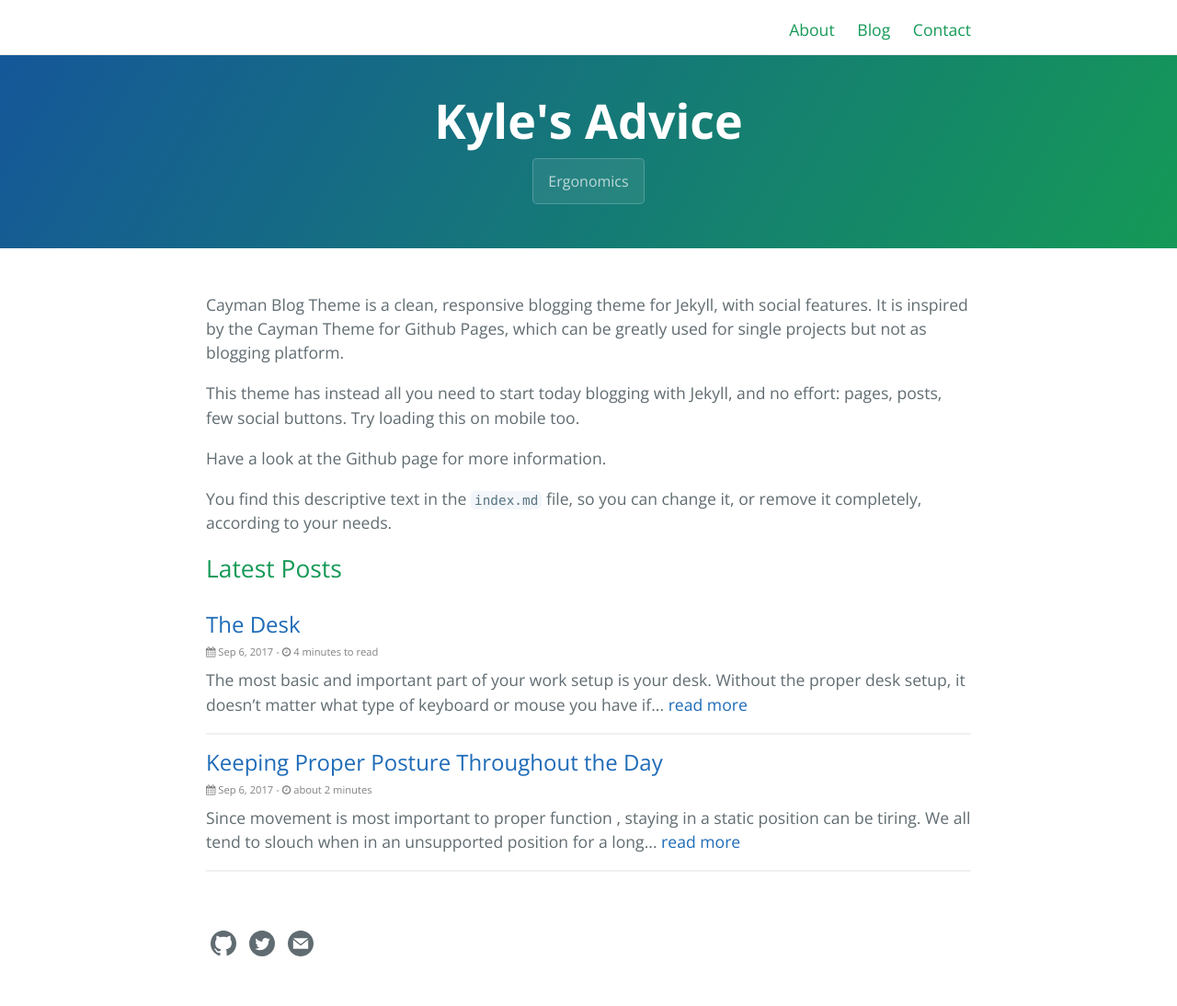
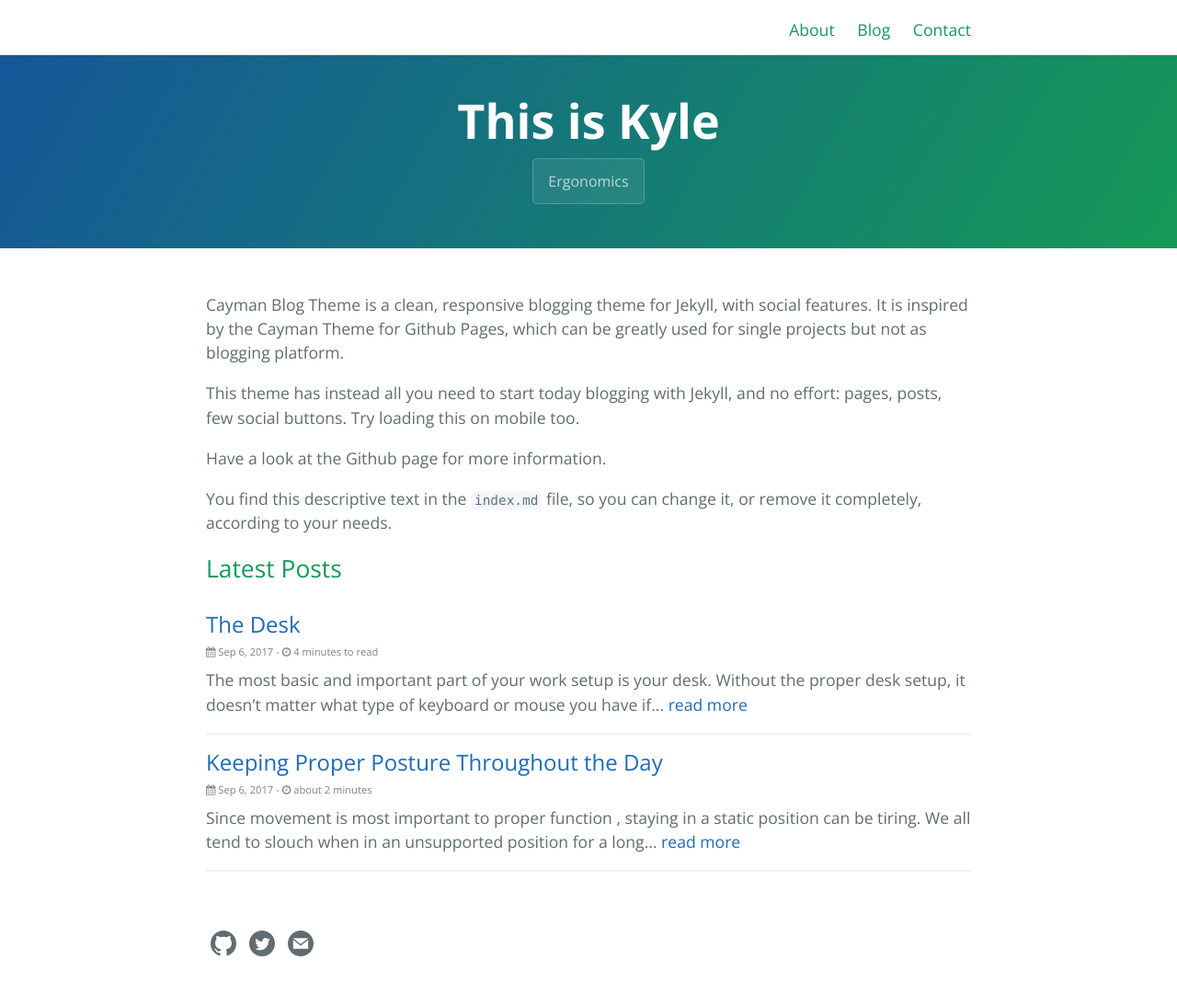
Before and after one commit to drumnkyle/drumnkyle.github.io, a Jekyll site: the page built from index.md, in a window 1280 px wide. Shown: the whole page at 92% size. Built offline with Jekyll 4.4.1, drawn with Linux system fonts in a browser that asks for light colours; the repository's description, which GitHub fills in, is left out.

Commit message:
Changed site name

```diff
--- a/_config.yml
+++ b/_config.yml
@@ -1,5 +1,5 @@
 theme:
-title: Kyle's Advice
+title: This is Kyle
 show_downloads: false
 tag_page_dir: tags
 permalink: /posts/:title.html
```
